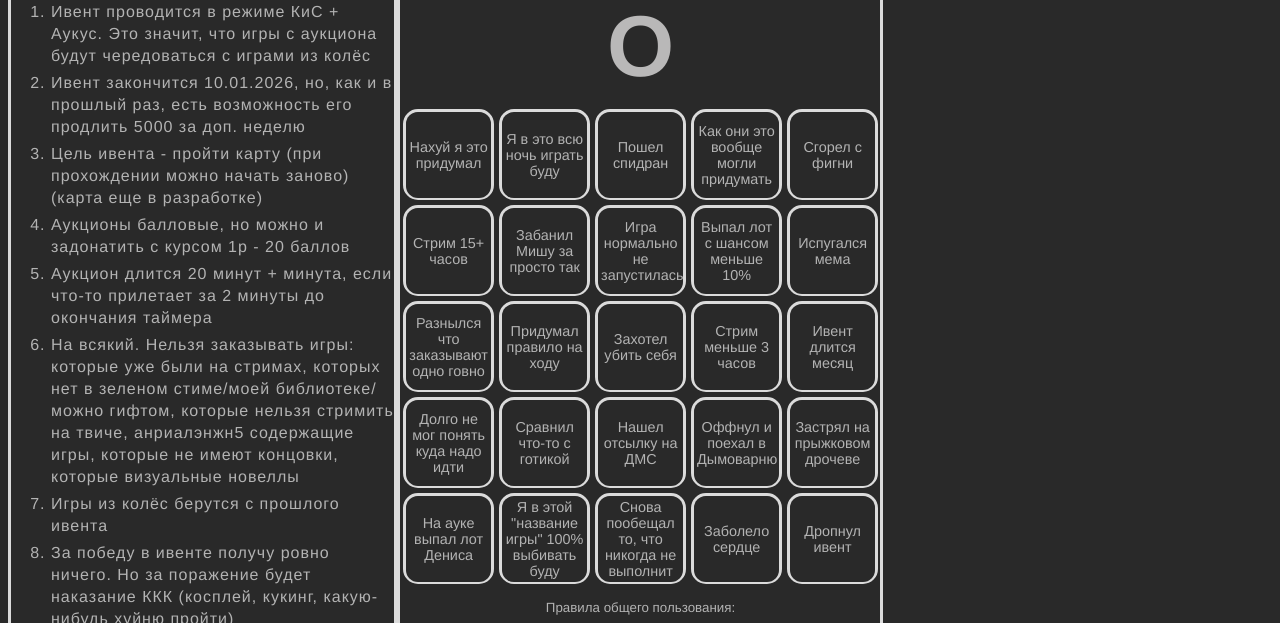
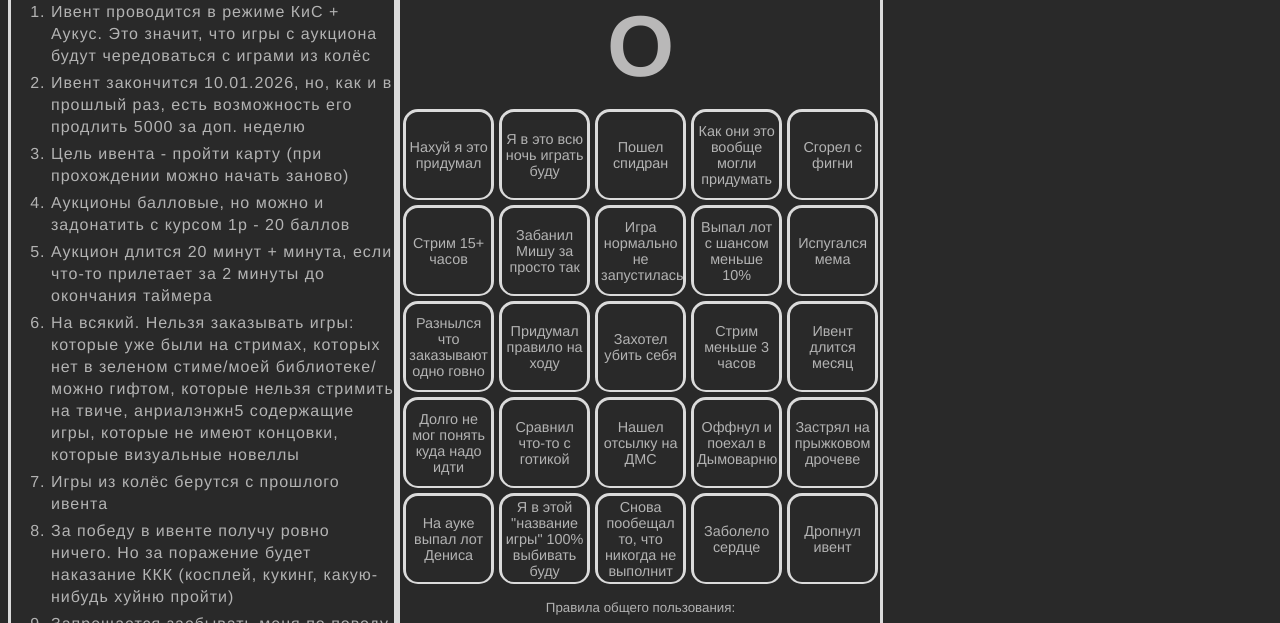
Before and after one commit to DoneForr/ivent, a plain HTML site: page index.html in a window 1280 px wide. Shown: the part 176-799 px from the top of the page. Drawn offline with Linux system fonts and the light colour scheme.

Commit message:
rules update

```diff
--- a/index.html
+++ b/index.html
@@ -16,7 +16,7 @@
       <ol>
         <li class="list">Ивент проводится в режиме КиС + Аукус. Это значит, что игры с аукциона будут чередоваться с играми из колёс</li>
         <li class="list">Ивент закончится 10.01.2026, но, как и в прошлый раз, есть возможность его продлить 5000 за доп. неделю</li>
-        <li class="list">Цель ивента - пройти карту (при прохождении можно начать заново) (карта еще в разработке)</li>
+        <li class="list">Цель ивента - пройти карту (при прохождении можно начать заново)</li>
         <li class="list">Аукционы балловые, но можно и задонатить с курсом 1р - 20 баллов</li>
         <li class="list">Аукцион длится 20 минут + минута, если что-то прилетает за 2 минуты до окончания таймера</li>
         <li class="list">На всякий. Нельзя заказывать игры: которые уже были на стримах, которых нет в зеленом стиме/моей библиотеке/можно гифтом, которые нельзя стримить на твиче, анриалэнжн5 содержащие игры, которые не имеют концовки, которые визуальные новеллы</li>
```
